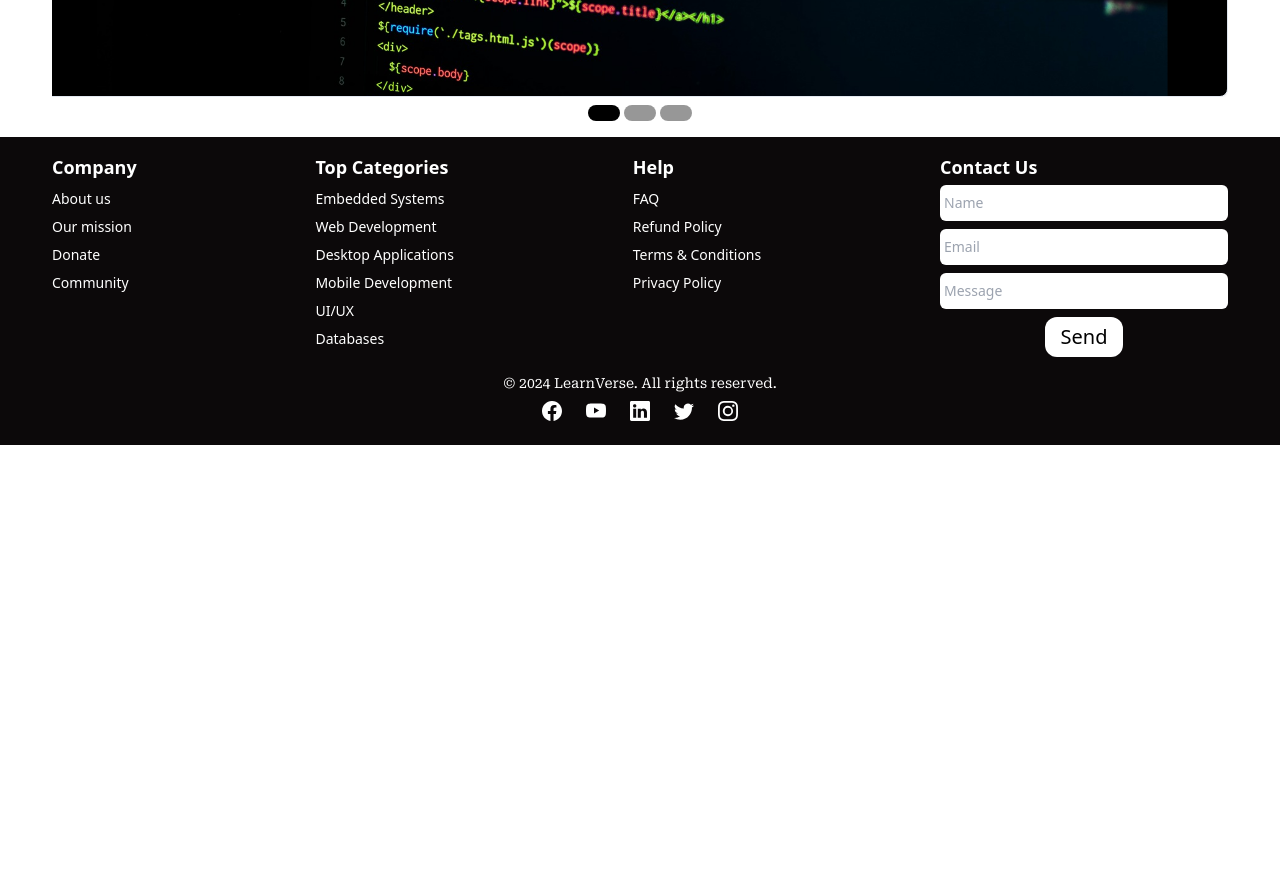
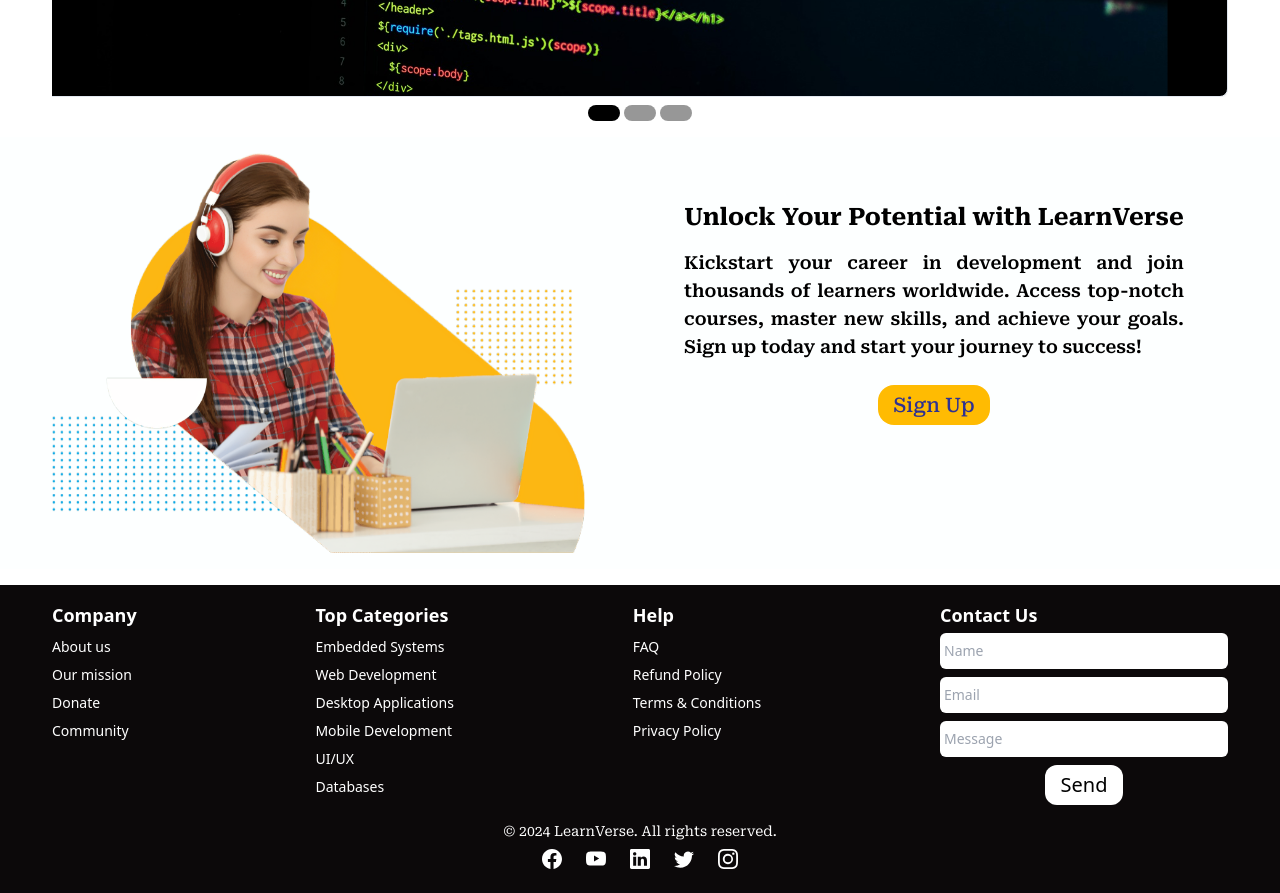
Before and after one commit to mjad218/learn-verse-front-end, a Next.js app: page / in a window 1280 px wide. Shown: the part 1140-2033 px from the top of the page. Before the commit the page ends 1585 px from the top, so only its background shows below. Built offline with nearby package versions, Linux system fonts and the light colour scheme; no server answers.

Commit message:
added secondary hero section

```diff
--- a/src/components/homepage/HomePage.tsx
+++ b/src/components/homepage/HomePage.tsx
@@ -1,3 +1,4 @@
+import ContentSection from "./content-section";
 import HeroCarousel from "./hero-carousel/MainCarousel";
 import MainCarousel from "./main-carousel/MainCarousel";
 
@@ -6,10 +7,11 @@
     <>
       <HeroCarousel />
       <div className="my-4">
-        <h1 className="font-roboto mx-auto my-4 max-w-fit text-3xl font-medium">
+        <h1 className="mx-auto my-4 max-w-fit font-roboto text-3xl font-medium">
           Featured Courses
         </h1>
         <MainCarousel />
+        <ContentSection />
       </div>
     </>
   );
--- /dev/null
+++ b/src/components/homepage/content-section/index.tsx
@@ -0,0 +1,42 @@
+import { Row } from "@/components/shared/row";
+import Image from "next/image";
+import SecondaryHero from "@/../public/assets/secondary-hero.png";
+import { Button } from "@/components/ui/button";
+import Link from "next/link";
+const ContentSection = () => {
+  return (
+    <div className="my-4 bg-accent9/5 py-4 text-black">
+      <Row>
+        <div className="grid grid-cols-2">
+          <div className="">
+            <Image src={SecondaryHero} alt="secondary-hero" height={400} />
+          </div>
+          <div className="mt-12 flex flex-col items-center gap-4">
+            <div className="mx-auto w-[85%]">
+              <h2 className="text-center font-roboto text-2xl font-bold">
+                Unlock Your Potential with LearnVerse
+              </h2>
+            </div>
+            <div className="mx-auto w-[85%] text-justify">
+              <span className="font-roboto text-lg font-semibold">
+                Kickstart your career in development and join thousands of
+                learners worldwide. Access top-notch courses, master new skills,
+                and achieve your goals. Sign up today and start your journey to
+                success!
+              </span>
+            </div>
+            <div className="mt-2">
+              <Link href={"/auth/register"}>
+                <Button className="rounded-2xl bg-[#FFBB02] px-[15px] py-[11px] font-roboto text-xl text-[#2E3192] transition-transform delay-150 ease-in-out hover:scale-110 hover:bg-[#FFBB02]">
+                  Sign Up
+                </Button>
+              </Link>
+            </div>
+          </div>
+        </div>
+      </Row>
+    </div>
+  );
+};
+
+export default ContentSection;
```
Also changed, not shown: public/assets/secondary-hero.png (added).
